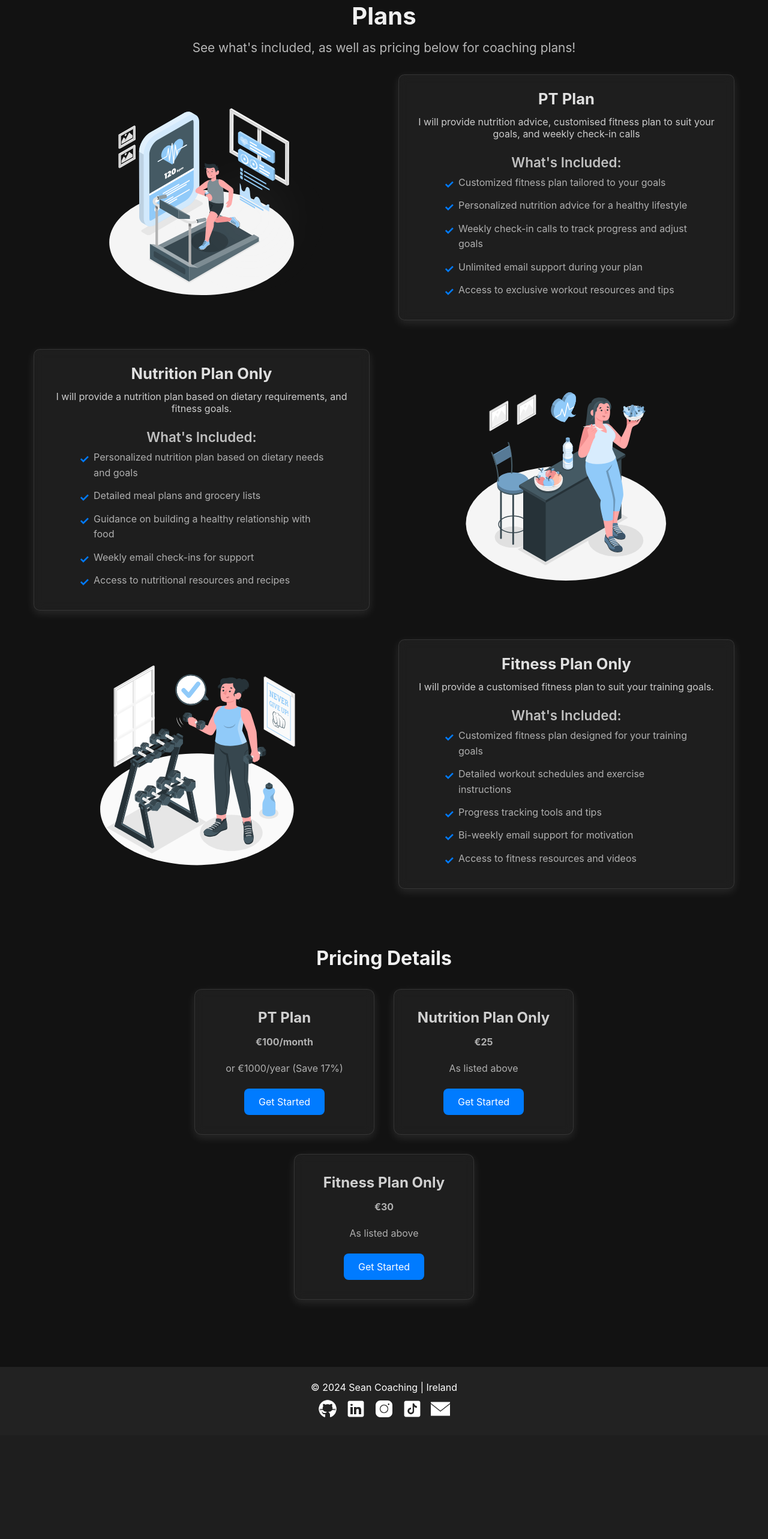
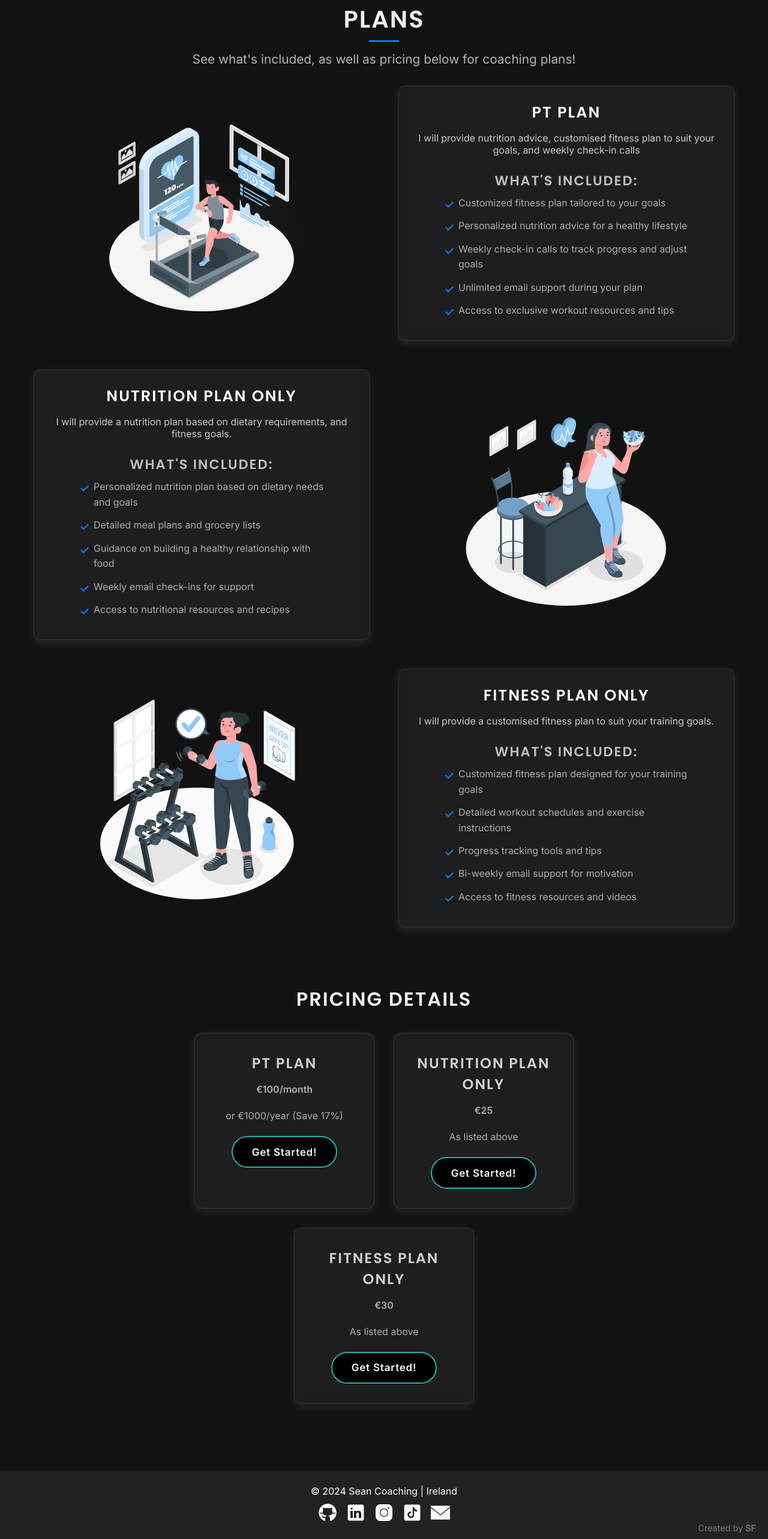
Before and after one commit to seanfitz121/coach-web1, a React (Create React App) app: page /pricing in a window 1280 px wide. Shown: the part 142-2708 px from the top of the page at 60% size. Before the commit the page ends 2535 px from the top, so only its background shows below. Built offline with nearby package versions, Linux system fonts and the light colour scheme.

Commit message:
Various styling updates

```diff
--- a/src/components/Footer.css
+++ b/src/components/Footer.css
@@ -35,3 +35,24 @@
 .footer-links a:hover img {
   transform: scale(1.2); /* Slight zoom on hover */
 }
+
+/* ✅ Web Design Watermark Styling */
+.watermark {
+  position: absolute;
+  bottom: 10px;
+  right: 20px;
+  font-size: 0.9rem;
+  opacity: 0.6;
+  color: #bbb;
+}
+
+.watermark a {
+  color: #bbb;
+  text-decoration: none;
+  font-weight: bold;
+}
+
+.watermark a:hover {
+  color: #fff;
+  text-decoration: underline;
+}
--- a/src/components/Footer.js
+++ b/src/components/Footer.js
@@ -30,6 +30,11 @@ const Footer = () => {
           </a>
         </div>
       </div>
+
+      {/* ✅ Web Design Watermark */}
+      <div className="watermark">
+        <p>Created by <a href="https://github.com/seanfitz121" target="_blank" rel="noopener noreferrer">SF</a></p>
+      </div>
     </footer>
   );
 };
--- a/src/components/Navbar.js
+++ b/src/components/Navbar.js
@@ -25,20 +25,32 @@ function Navbar() {
     return () => window.removeEventListener("scroll", handleScroll);
   }, [lastScrollY]);
 
+  // ✅ Close menu when clicking outside
+  useEffect(() => {
+    const handleClickOutside = (event) => {
+      if (menuOpen && !event.target.closest(".navbar")) {
+        setMenuOpen(false);
+      }
+    };
+
+    document.addEventListener("click", handleClickOutside);
+    return () => document.removeEventListener("click", handleClickOutside);
+  }, [menuOpen]);
+
   return (
     <nav className={`navbar ${visible ? "visible" : "hidden"} ${menuOpen ? "mobile-open" : ""}`}>
       <Link to="/" className="navbar-logo">
         <img src={logo} alt="Brand Logo" className="brand-icon" />
       </Link>
 
-      {/* Hamburger Menu Toggle */}
+      {/* ✅ Hamburger Menu Toggle */}
       <div className="menu-toggle" onClick={() => setMenuOpen(!menuOpen)}>
         <div className={`bar ${menuOpen ? "open" : ""}`}></div>
         <div className={`bar ${menuOpen ? "open" : ""}`}></div>
         <div className={`bar ${menuOpen ? "open" : ""}`}></div>
       </div>
 
-      {/* Navbar Links */}
+      {/* ✅ Navbar Links (Slides in with animation) */}
       <ul className={`navbar-links ${menuOpen ? "active" : ""}`}>
         <li><Link to="/" onClick={() => setMenuOpen(false)}>Home</Link></li>
         <li><Link to="/services" onClick={() => setMenuOpen(false)}>Services</Link></li>
--- a/src/index.css
+++ b/src/index.css
@@ -1,8 +1,8 @@
+@import url('https://fonts.googleapis.com/css2?family=Inter:wght@300;400;600&family=Poppins:wght@300;400;600&family=Montserrat:wght@300;400;600&display=swap');
+
 body {
   margin: 0;
-  font-family: -apple-system, BlinkMacSystemFont, 'Segoe UI', 'Roboto', 'Oxygen',
-    'Ubuntu', 'Cantarell', 'Fira Sans', 'Droid Sans', 'Helvetica Neue',
-    sans-serif;
+  font-family: 'Inter', 'Poppins', 'Montserrat', sans-serif;
   -webkit-font-smoothing: antialiased;
   -moz-osx-font-smoothing: grayscale;
 }
@@ -38,3 +38,59 @@ html, body {
   flex: 1;
   padding-top: 80px; /* Ensure content starts below navbar */
 }
+
+
+/* Modern Heading Styling */
+h1, h2, h3 {
+  font-family: 'Poppins', 'Inter', 'Montserrat', sans-serif;
+  font-weight: 600;
+  text-transform: uppercase;
+  letter-spacing: 2px;
+  text-align: center;
+  position: relative;
+  color: white;
+  overflow: hidden;
+}
+
+/* 🔥 Gradient Effect on Headings */
+.gradient-heading {
+  background: linear-gradient(90deg, #007BFF, #00C4FF);
+  -webkit-background-clip: text;
+  -webkit-text-fill-color: transparent;
+}
+
+/* 🔥 Animated Underline */
+.underline-heading::after {
+  content: "";
+  display: block;
+  width: 50px;
+  height: 3px;
+  background: #007BFF;
+  margin: 5px auto 0;
+  transition: width 0.3s ease-in-out;
+}
+
+.underline-heading:hover::after {
+  width: 80px; /* Expands on hover */
+}
+
+/* 🔥 Soft Glow Effect */
+.glow-heading {
+  text-shadow: 0px 0px 10px rgba(0, 123, 255, 0.6);
+}
+
+/* 🔥 Animated Slide-In Heading */
+@keyframes fadeInSlide {
+  0% {
+    opacity: 0;
+    transform: translateY(-20px);
+  }
+  100% {
+    opacity: 1;
+    transform: translateY(0);
+  }
+}
+
+.animated-heading {
+  animation: fadeInSlide 0.8s ease-out;
+}
--- a/src/pages/About.js
+++ b/src/pages/About.js
@@ -3,11 +3,13 @@ import './About.css';
 import fitness1 from '../assets/fitness-pic-1.svg';
 import fitness2 from '../assets/fitness-pic-2.svg';
 import nutrition1 from '../assets/nutrition-pic-1.svg';
+import { useNavigate } from "react-router-dom";
 
 function About() {
+  const navigate = useNavigate();
   return (
     <div className="about-container">
-      <h1 className="animated-heading">Plans</h1>
+      <h1 className="animated-heading underline-heading glow-heading'">Plans</h1>
       <p className="about-intro">
         See what's included, as well as pricing below for coaching plans!
       </p>
@@ -91,25 +93,25 @@ function About() {
             <h3>PT Plan</h3>
             <p className="price">€100/month</p>
             <p>or €1000/year (Save 17%)</p>
-            <a href="/contact" className="price-cta">
-              Get Started
-            </a>
+            <button onClick={() => navigate("/contact")}>
+              <span>Get Started!</span>
+            </button>
           </div>
           <div className="price-option">
             <h3>Nutrition Plan Only</h3>
             <p className="price">€25</p>
             <p>As listed above</p>
-            <a href="/contact" className="price-cta">
-              Get Started
-            </a>
+            <button onClick={() => navigate("/contact")}>
+              <span>Get Started!</span>
+            </button>
           </div>
           <div className="price-option">
             <h3>Fitness Plan Only</h3>
             <p className="price">€30</p>
             <p>As listed above</p>
-            <a href="/contact" className="price-cta">
-              Get Started
-            </a>
+            <button onClick={() => navigate("/contact")}>
+              <span>Get Started!</span>
+            </button>
           </div>
         </div>
       </div>
--- a/src/pages/Contact.js
+++ b/src/pages/Contact.js
@@ -19,7 +19,7 @@ function Contact() {
 
   return (
     <div className="contact">
-      <h1>Get in Touch!</h1>
+      <h1 className='underline-heading animated-heading glow-heading' style={{marginBottom: "12px"}}>Get in Touch!</h1>
       <p style={{ color: '#ffffff' }}>Leave a message below and I'll get back to you!</p>
       <p style={{ color: '#ffffff', padding: '2px' }}>Please add the plan you're interested in and we can discuss further</p>
       <img src={logo} alt="Brand Logo" className="brand-icon1" />
--- a/src/pages/Home.css
+++ b/src/pages/Home.css
@@ -175,6 +175,10 @@
   width: 100%;
   height: 100%;
   border: none;
+}
+
+.home-image {
+  margin-top: 75px;
 }
 
 @media (max-width: 768px) {
--- a/src/pages/Home.js
+++ b/src/pages/Home.js
@@ -5,6 +5,7 @@ import nutrition from "../assets/nutrition1.png";
 import checkin from "../assets/checkin1.png";
 import placeholderProfileImage from "../assets/placeholder-profile.jpg";
 import { useNavigate } from "react-router-dom";
+import homeWorkout from "../assets/home-plan.svg"
 
 const services = [
   { id: 1, title: "Fitness Plans", description: "Tailored fitness plans to support your goals", icon: fitness },
@@ -41,7 +42,7 @@ function Home() {
   return (
     <div className="home">
       <header className="home-header">
-        <h1>Sean Coaching</h1>
+        <h1 className='underline-heading animated-heading glow-heading'>Sean Coaching</h1>
         <p>Online Fitness & Wellbeing Coach</p>
         <div className="description-box">
           <div className='description-box2'>
@@ -69,16 +70,7 @@ function Home() {
             ))}
           </div>
           <div className="instagram-feed">
-            <div className="instagram-wrapper">
-              <div className="instagram-mask">
-                <iframe
-                  src="//lightwidget.com/widgets/37b0df008f7b5af9b979aee6ed5f9dc2.html"
-                  allowTransparency="true"
-                  className="lightwidget-widget"
-                  title="Instagram Feed"
-                ></iframe>
-              </div>
-            </div>
+            <img src={homeWorkout} alt={"Personalized Workouts"} className="home-image"></img>
           </div>
         </div>
       </div>
@@ -106,7 +98,9 @@ function Home() {
       <section className="cta-section">
         <h2>Ready to Transform Your Life?</h2>
         <p>Take the first step toward your fitness goals today. Contact me for a personalized plan!</p>
-        <a href="/contact" className="cta-button">Get in Touch</a>
+        <button onClick={() => navigate("/services")}>
+          <span>Get in Touch!</span>
+        </button>
       </section>
 
       <section className="home-portfolio">
@@ -130,7 +124,10 @@ function Home() {
 
 
       <footer className="home-footer">
-        <p>Ready to elevate your fitness/health? <a href="/contact">Apply here today!</a></p>
+        <p>Ready to elevate your fitness/health?</p>
+        <button onClick={() => navigate("/services")}>
+          <span>Apply here today!</span>
+        </button>
       </footer>
       <div className="subtle-glow"></div>
     </div>
--- a/src/pages/Services.js
+++ b/src/pages/Services.js
@@ -45,12 +45,12 @@ function Services() {
   const navigate = useNavigate();
   return (
     <div className="services-container">
-      <h1 className="services-title" style={{color: "#ffffff", marginBottom: '12px'}}>My Services</h1>
+      <h1 className='underline-heading animated-heading glow-heading' style={{color: "#ffffff", marginBottom: '12px'}}>My Services</h1>
       {services.map((service, index) => (
         <div className="service-tile">
           <div key={index} className="service fade-in" style={{ animationDelay: `${index * 0.3}s` }}>
             <div className="service-text">
-              <h2>{service.title}</h2>
+              <h2 className='animated-heading glow-heading'>{service.title}</h2>
               <p>{service.description}</p>
               <ul className='included-list'>
                 <li>{service.included1}</li>
```
Also changed, not shown: src/components/Navbar.css (+68 -34 lines), src/assets/home-plan.svg (added).
